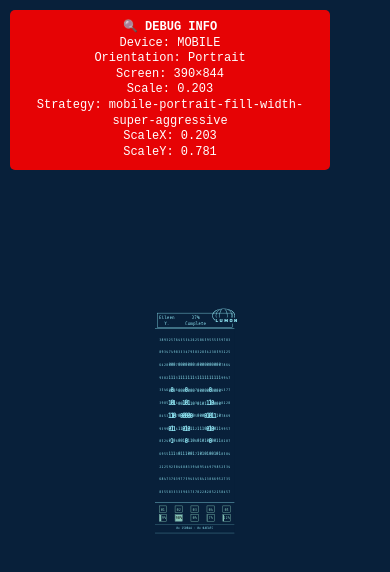
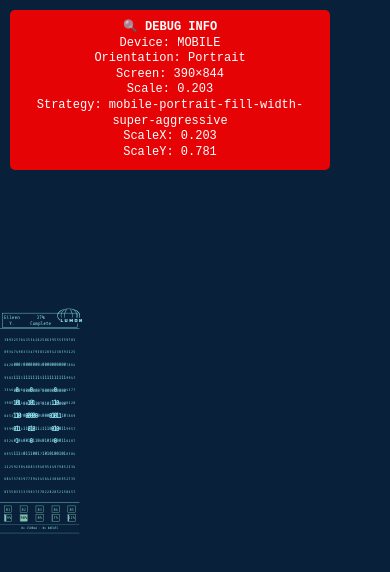
Before and after one commit to LipZou/Lumon, a plain HTML site: page docs/index.html in a window 390 px wide. Drawn offline with nearby package versions, Linux system fonts and the light colour scheme.

Commit message:
fix: 修复移动端宽度填充问题 - 调整容器对齐和变换原点
- 📱 移动端CSS：改用flex-start水平对齐，避免强制居中
- 🎯 移动端竖屏：使用left center变换原点，从左边开始缩放
- 🖥️ PC端保持：center center变换原点，正常居中显示
- 🔧 解决缩放策略正确但容器CSS冲突的问题
- ✅ 现在移动端应该真正填满屏幕宽度

```diff
--- a/docs/script.js
+++ b/docs/script.js
@@ -121,9 +121,16 @@ function applyProportionalScaling() {
         strategy = isPortrait ? 'pc-portrait-safe-fit' : 'pc-landscape-safe-fit';
     }
 
-    // Apply the scale transform with perfect centering
+    // Apply the scale transform with device-specific centering
     contentWrapper.style.transform = `scale(${scale})`;
-    contentWrapper.style.transformOrigin = 'center center';
+
+    if (isMobile && isPortrait) {
+        // Mobile portrait: scale from left center to fill width properly
+        contentWrapper.style.transformOrigin = 'left center';
+    } else {
+        // PC and mobile landscape: normal center scaling
+        contentWrapper.style.transformOrigin = 'center center';
+    }
 
     // Enhanced debug output
     console.warn('🎯 SCALING APPLIED:', {
--- a/docs/style.css
+++ b/docs/style.css
@@ -40,6 +40,19 @@ body {
     align-items: center;
     justify-content: center;
     overflow: hidden;
+}
+
+/* Mobile optimization: allow content to fill width */
+@media (max-width: 900px), (max-height: 900px) {
+    .main-container {
+        justify-content: flex-start;
+        align-items: center;
+    }
+
+    .content-wrapper {
+        margin: 0;
+        transform-origin: left center;
+    }
 }
 
 /* Content wrapper with fixed PC proportions */
```
